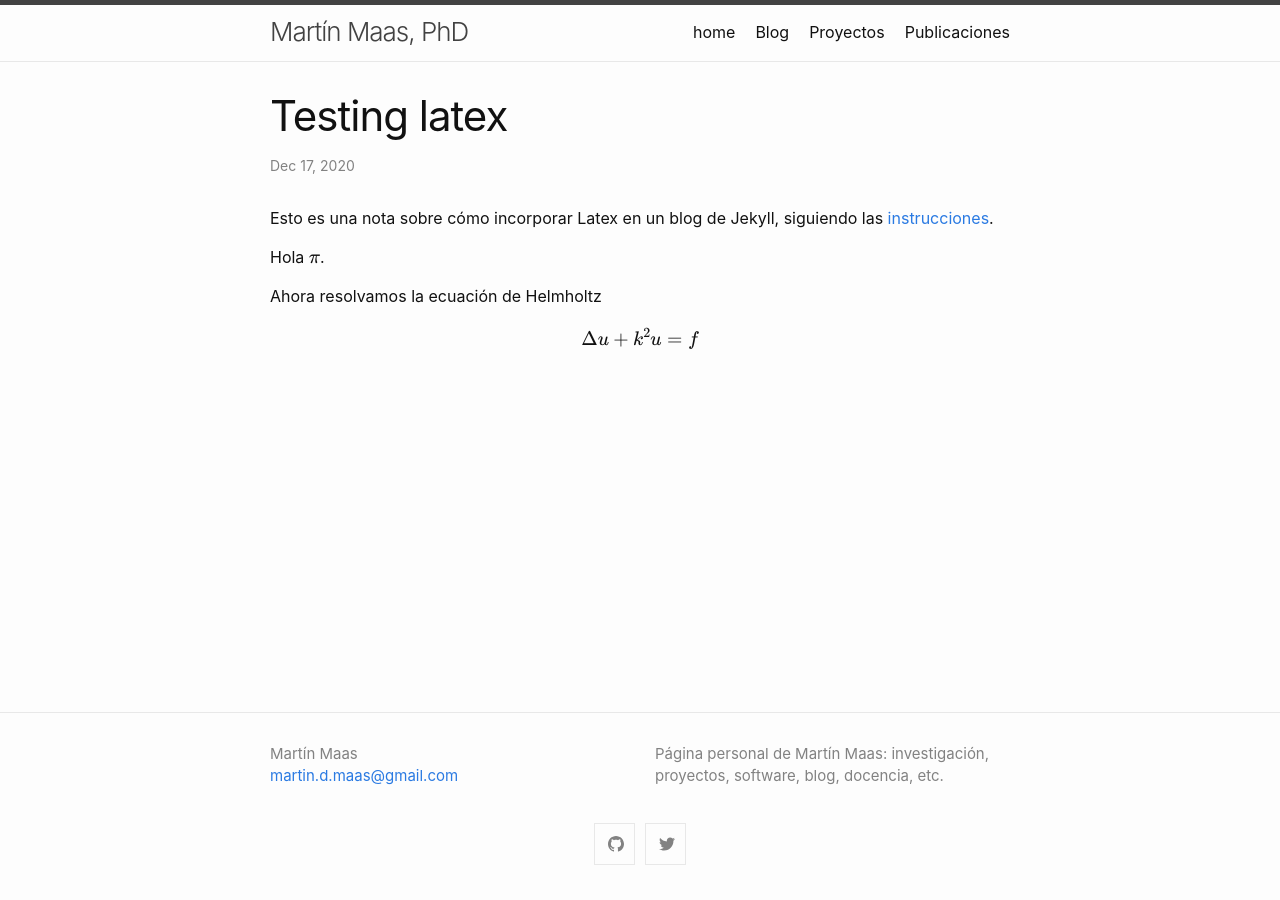
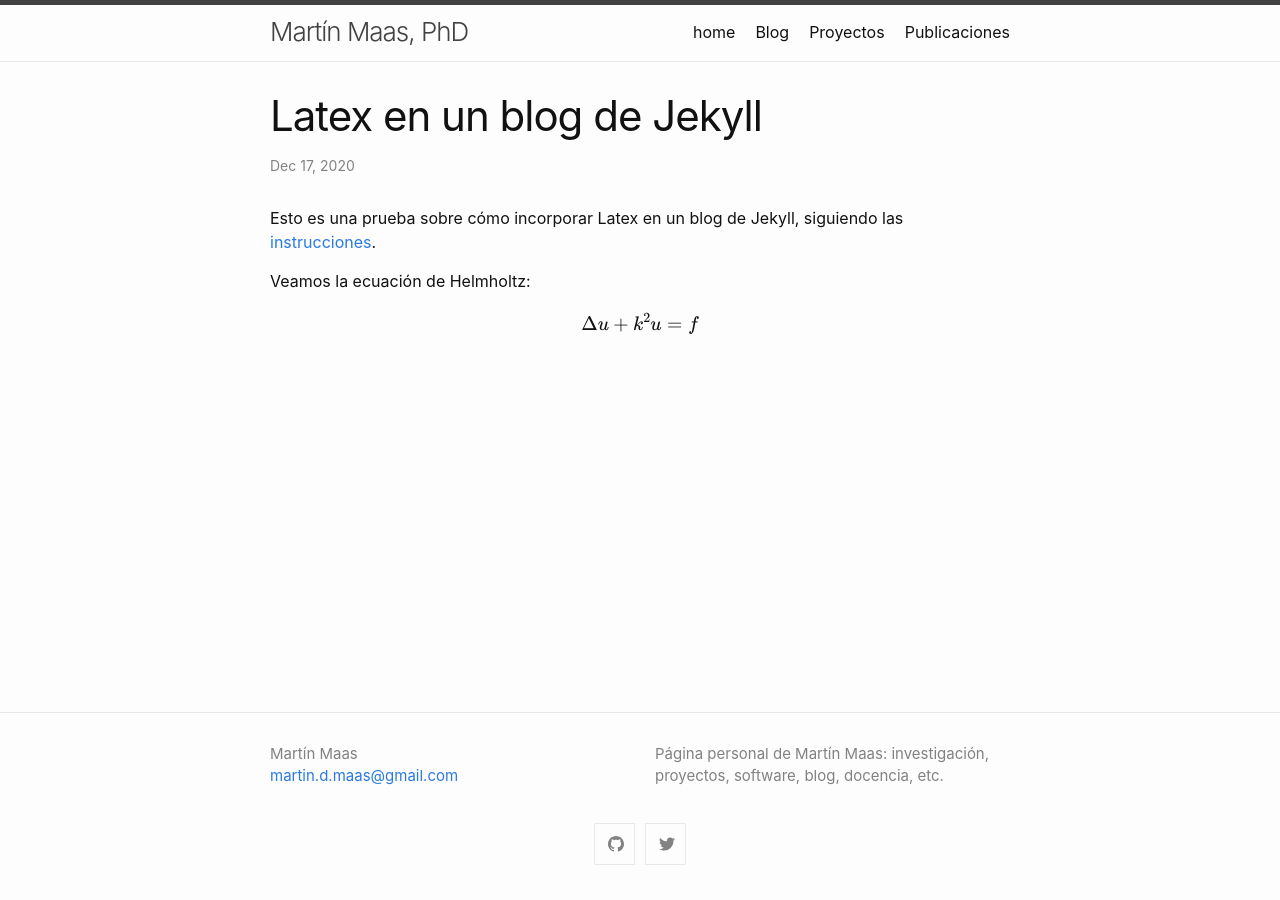
Before and after one commit to mdmaas/mdmaas.github.io, a Jekyll site: the page built from _posts/2020-12-17-latex-test.md, in a window 1280 px wide. Built offline with Jekyll 4.4.1, drawn with Linux system fonts in a browser that asks for light colours; formulas are drawn with MathJax 3.

Commit message:
titulo en castellano

```diff
--- a/_posts/2020-12-17-latex-test.md
+++ b/_posts/2020-12-17-latex-test.md
@@ -1,15 +1,13 @@
 ---
 layout: post
-title:  "Testing latex"
+title:  "Latex en un blog de Jekyll"
 date:   2020-12-17 00:30:43 -0500
 categories: math
 usemathjax: true
 ---
-Esto es una nota sobre cómo incorporar Latex en un blog de Jekyll, siguiendo
+Esto es una prueba sobre cómo incorporar Latex en un blog de Jekyll, siguiendo
 las [instrucciones](https://alan97.github.io/random/mathjax/).
 
-Hola $$\pi$$.
-
-Ahora resolvamos la ecuación de Helmholtz
+Veamos la ecuación de Helmholtz:
 
 $$ \Delta u + k^2 u = f $$
```
